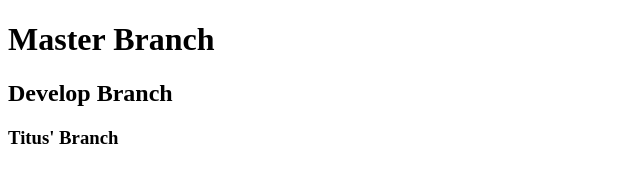
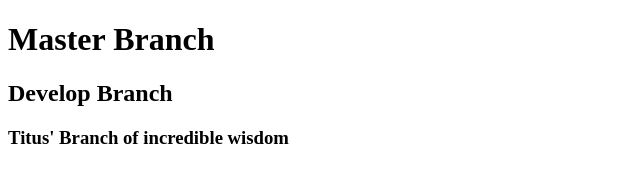
Before and after one commit to bltitus82/teamGit, a plain HTML site: page index.html in a window 1280 px wide. Shown: the whole page, without its empty margins (0-640 px from the left). Drawn offline with Linux system fonts and the light colour scheme.

Commit message:
update branch

```diff
--- a/index.html
+++ b/index.html
@@ -9,6 +9,6 @@
 <body>
     <h1>Master Branch</h1>
     <h2>Develop Branch</h2>
-    <h3>Titus' Branch</h3>
+    <h3>Titus' Branch of incredible wisdom</h3>
 </body>
 </html>
```
